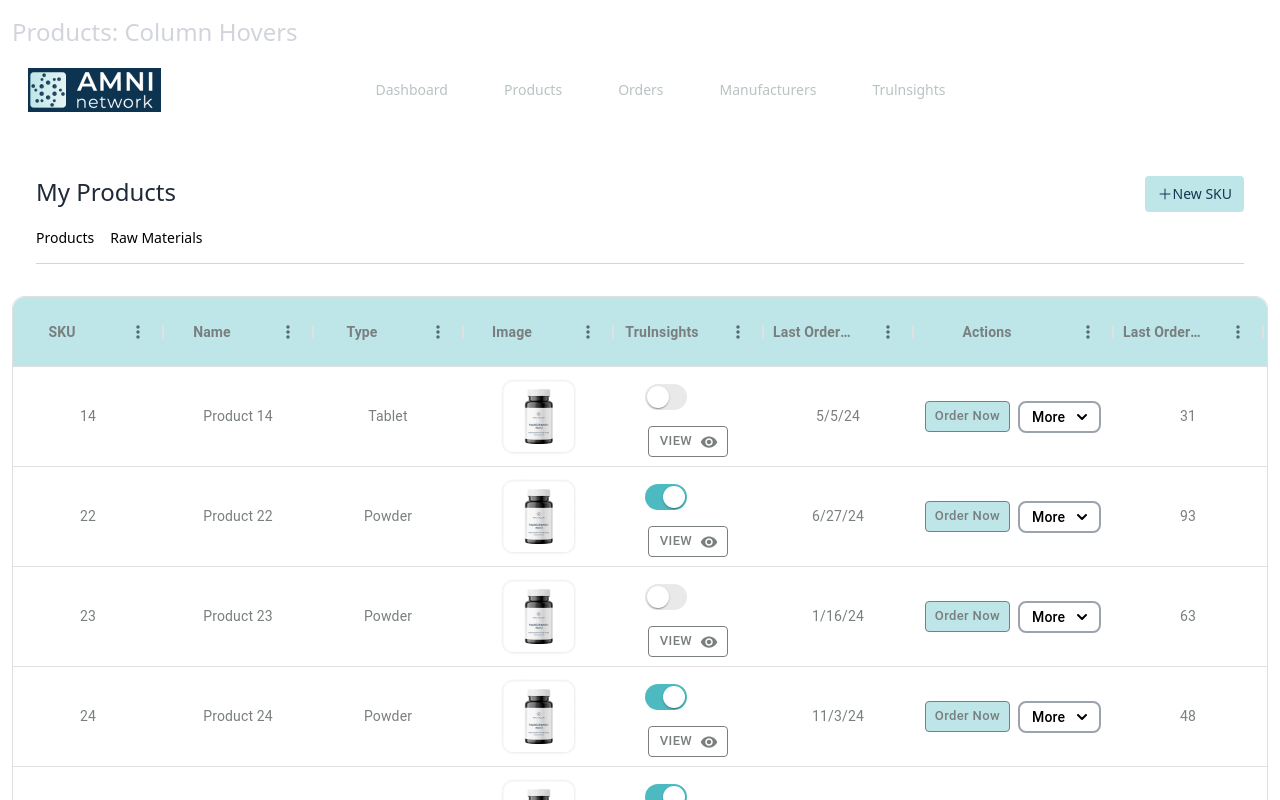
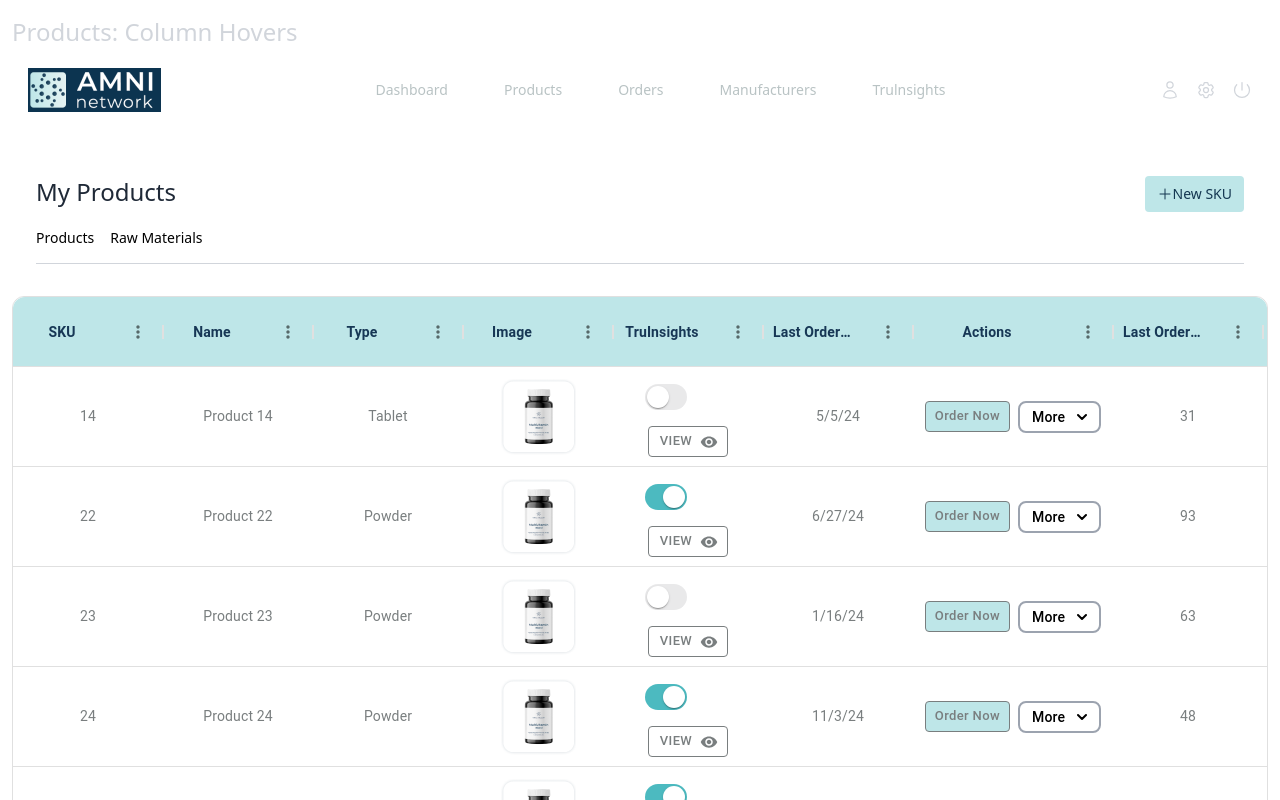
Before and after one commit to AlvisonHunterArnuero/amni-network-demo, a React (Vite) app: page / in a window 1280 px wide. Shown: the top 800 px of the page. Built offline with nearby package versions, Linux system fonts and the light colour scheme.

Commit message:
Styling updates

```diff
--- a/src/components/Header/index.tsx
+++ b/src/components/Header/index.tsx
@@ -15,7 +15,7 @@ const mnuItems: string[] = [
 
 const Header: React.FC = () => (
     <div className="w-full h-screen flex flex-col basis-full">
-        <h1 className="text-gray-300 text-2xl my-1">Products: Column Hovers</h1>
+        <h1 className="text-muted text-2xl my-1">Products: Column Hovers</h1>
         <nav className="bg-white border-gray-200 dark:bg-[#143751]">
             <div className="max-w-screen-xl flex flex-wrap items-center justify-between mx-auto p-4">
                 <a title="logoAnchor"
@@ -72,9 +72,9 @@ const Header: React.FC = () => (
                     </ul>
                 </div>
                 <div className="flex gap-4">
-                    <User stroke="white" className="size-5" />
-                    <Gear stroke="white" className="size-5" />
-                    <PowerOff stroke="white" className="size-5" />
+                    <User stroke="white" className="size-5 stroke-[#d1d5db] hover:stroke-[#4cbac0] cursor-pointer" />
+                    <Gear stroke="white" className="size-5 stroke-[#d1d5db] hover:stroke-[#4cbac0] cursor-pointer" />
+                    <PowerOff stroke="white" className="size-5 stroke-[#d1d5db] hover:stroke-[#4cbac0] cursor-pointer" />
                 </div>
             </div>
         </nav>
--- a/src/components/TableCaption/index.tsx
+++ b/src/components/TableCaption/index.tsx
@@ -3,7 +3,7 @@ import Tabs from '../Tabs';
 import { toast } from 'react-toastify';
 
 const TableCaption: React.FC = () => (
-  <div className="container">
+  <div className="w-full">
     <div className="flex flex-col justify-between mt-12 mx-6">
       <div className="basis-1/2">
         <h1 className="text-gray-800 text-2xl float-left">My Products</h1>
--- a/src/index.css
+++ b/src/index.css
@@ -4,6 +4,7 @@
     --secondary-color: #BEE6E8;
     --warm-color: #4cbac0;
     --muted-color: #d1d5db;
+    --dark-color: #173755;
 }
 
 @tailwind base;
--- a/src/styles/index.ts
+++ b/src/styles/index.ts
@@ -9,7 +9,7 @@ export const dataGridStyles = {
     },
     '& .MuiDataGrid-columnHeaderTitle, & .MuiDataGrid-columnHeader': {
         fontWeight: 'bold',
-        color: '#797e7f',
+        color: '#173755',
         textAlign: 'center',
         justifyContent: 'center',
     },
--- a/tailwind.config.js
+++ b/tailwind.config.js
@@ -11,6 +11,7 @@ export default {
         secondary: 'var(--secondary-color)',
         warm: 'var(--warm-color)',
         muted: 'var(--muted-color)',
+        dark: 'var(--dark-color)',
       },
       fontFamily: {
         sans: ['Inter var', ...defaultTheme.fontFamily.sans],
```
